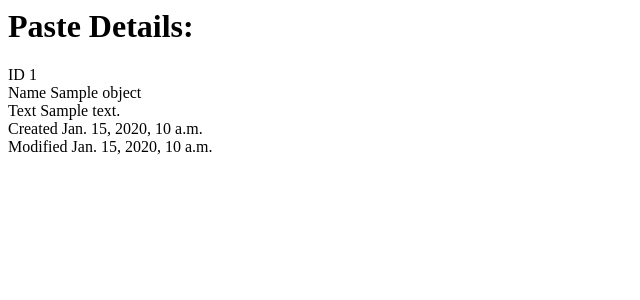
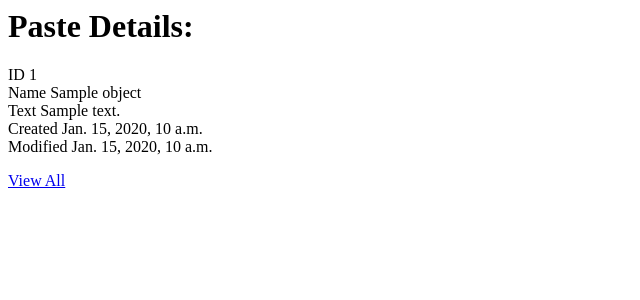
Before and after one commit to agiliq/djenofdjango, a Django app: template src/source/djen_project/pastebin/templates/pastebin/paste_detail.html in a window 1280 px wide. Shown: the top 300 px of the page, without its empty margins (0-640 px from the left). Run offline with Django 3.2, Linux system fonts and the light colour scheme; the template is opened without the code that fills it: most values are stand-ins (such as "Sample title", 1, 10 or a date in 2020).

Commit message:
added view all link

```diff
--- a/src/source/djen_project/pastebin/templates/pastebin/paste_detail.html
+++ b/src/source/djen_project/pastebin/templates/pastebin/paste_detail.html
@@ -21,3 +21,5 @@
         <span>{{ object.updated_on }}</span>
     </div>
 </p>
+
+<a href="{% url pastebin_paste_list %}">View All</a>
--- a/src/source/djen_project/pastebin/urls.py
+++ b/src/source/djen_project/pastebin/urls.py
@@ -5,5 +5,5 @@ from models import Paste
 urlpatterns = patterns('',
     (r'^$', 'django.views.generic.create_update.create_object', { 'model': Paste }),
     url(r'^paste/(?P<object_id>\d+)$', 'django.views.generic.list_detail.object_detail', { 'queryset': Paste.objects.all() }, name='pastebin_paste_detail'),
-    url(r'^pastes/$', 'django.views.generic.list_detail.object_list', { 'queryset': Paste.objects.all() }),
+    url(r'^pastes/$', 'django.views.generic.list_detail.object_list', { 'queryset': Paste.objects.all() }, name='pastebin_paste_list'),
 )
```
